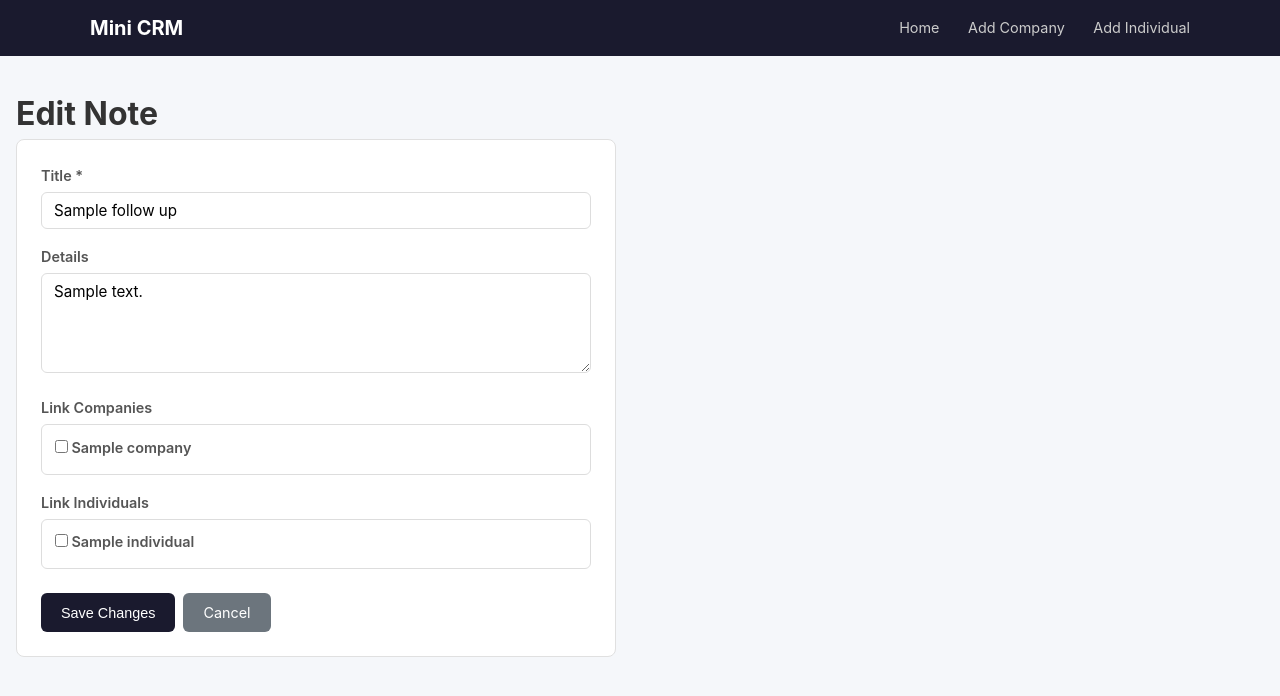
After one commit to jeremymanne/mini-crm, a Flask app: template templates/edit_follow_up.html in a window 1280 px wide. The commit adds this page. Shown: the top 696 px of the page. Run offline with Flask 3, Linux system fonts and the light colour scheme; the template is opened without the code that fills it: most values are stand-ins (such as "Sample title", 1, 10 or a date in 2020); some libraries are stand-ins or nearby versions.

Commit message:
Add edit functionality for follow-up notes

```diff
--- a/app.py
+++ b/app.py
@@ -503,6 +503,42 @@ def add_follow_up():
     return redirect(url_for('index'))
 
 
+@app.route('/follow-up/<int:id>/edit', methods=['GET', 'POST'])
+@login_required
+def edit_follow_up(id):
+    fu = query_db('SELECT * FROM follow_ups WHERE id = ?', (id,), one=True)
+    if not fu:
+        flash('Follow-up not found.', 'error')
+        return redirect(url_for('index'))
+    if request.method == 'POST':
+        title = request.form['title'].strip()
+        body = request.form.get('body', '').strip()
+        if not title:
+            flash('Title is required.', 'error')
+            return redirect(url_for('edit_follow_up', id=id))
+        query_db('UPDATE follow_ups SET title=?, body=? WHERE id=?', (title, body, id))
+        # Replace all links
+        query_db('DELETE FROM follow_up_links WHERE follow_up_id = ?', (id,))
+        for cid in request.form.getlist('link_companies'):
+            query_db('INSERT INTO follow_up_links (follow_up_id, entity_type, entity_id) VALUES (?, ?, ?)',
+                     (id, 'company', int(cid)))
+        for iid in request.form.getlist('link_individuals'):
+            query_db('INSERT INTO follow_up_links (follow_up_id, entity_type, entity_id) VALUES (?, ?, ?)',
+                     (id, 'individual', int(iid)))
+        commit_db()
+        flash('Follow-up updated.', 'success')
+        return redirect(url_for('index') + f'#follow-up-{id}')
+    # Get current links
+    current_links = query_db('SELECT * FROM follow_up_links WHERE follow_up_id = ?', (id,))
+    linked_company_ids = [l['entity_id'] for l in current_links if l['entity_type'] == 'company']
+    linked_individual_ids = [l['entity_id'] for l in current_links if l['entity_type'] == 'individual']
+    all_companies = query_db('SELECT id, name FROM companies ORDER BY name')
+    all_individuals = query_db('SELECT id, name FROM individuals ORDER BY name')
+    return render_template('edit_follow_up.html', follow_up=fu,
+                           all_companies=all_companies, all_individuals=all_individuals,
+                           linked_company_ids=linked_company_ids, linked_individual_ids=linked_individual_ids)
+
+
 @app.route('/follow-up/<int:id>/comment', methods=['POST'])
 @login_required
 def add_follow_up_comment(id):
--- a/static/css/style.css
+++ b/static/css/style.css
@@ -208,13 +208,24 @@ main {
     padding: 0.25rem 0.6rem;
     font-size: 0.8rem;
     background: none;
-    border: 1px solid #dc3545;
-    color: #dc3545;
+    border: 1px solid #1a1a2e;
+    color: #1a1a2e;
     border-radius: 4px;
     cursor: pointer;
+    text-decoration: none;
 }
 
 .btn-small:hover {
+    background: #1a1a2e;
+    color: #fff;
+}
+
+.btn-small.btn-danger {
+    border-color: #dc3545;
+    color: #dc3545;
+}
+
+.btn-small.btn-danger:hover {
     background: #dc3545;
     color: #fff;
 }
--- a/templates/company_detail.html
+++ b/templates/company_detail.html
@@ -101,7 +101,10 @@
         <div class="follow-up-card">
             <div class="follow-up-header">
                 <h3>{{ item.follow_up.title }}</h3>
-                <span class="meta">{{ item.follow_up.created_at }}</span>
+                <div class="follow-up-actions">
+                    <span class="meta">{{ item.follow_up.created_at }}</span>
+                    <a href="{{ url_for('edit_follow_up', id=item.follow_up.id) }}" class="btn-small">Edit</a>
+                </div>
             </div>
             {% if item.follow_up.body %}
             <p class="follow-up-body">{{ item.follow_up.body }}</p>
--- /dev/null
+++ b/templates/edit_follow_up.html
@@ -0,0 +1,41 @@
+{% extends "base.html" %}
+{% block title %}Edit Note - Mini CRM{% endblock %}
+{% block content %}
+<h1>Edit Note</h1>
+<form method="post" class="entity-form">
+    <div class="form-group">
+        <label for="title">Title *</label>
+        <input type="text" id="title" name="title" value="{{ follow_up.title }}" required>
+    </div>
+    <div class="form-group">
+        <label for="body">Details</label>
+        <textarea id="body" name="body">{{ follow_up.body or '' }}</textarea>
+    </div>
+    <div class="form-group">
+        <label>Link Companies</label>
+        <div class="checkbox-list">
+            {% for c in all_companies %}
+            <label class="checkbox-item">
+                <input type="checkbox" name="link_companies" value="{{ c.id }}"
+                       {% if c.id in linked_company_ids %}checked{% endif %}> {{ c.name }}
+            </label>
+            {% endfor %}
+        </div>
+    </div>
+    <div class="form-group">
+        <label>Link Individuals</label>
+        <div class="checkbox-list">
+            {% for i in all_individuals %}
+            <label class="checkbox-item">
+                <input type="checkbox" name="link_individuals" value="{{ i.id }}"
+                       {% if i.id in linked_individual_ids %}checked{% endif %}> {{ i.name }}
+            </label>
+            {% endfor %}
+        </div>
+    </div>
+    <div class="form-actions">
+        <button type="submit" class="btn">Save Changes</button>
+        <a href="{{ url_for('index') }}" class="btn btn-secondary">Cancel</a>
+    </div>
+</form>
+{% endblock %}
--- a/templates/index.html
+++ b/templates/index.html
@@ -62,6 +62,7 @@
                     <h3>{{ item.follow_up.title }}</h3>
                     <div class="follow-up-actions">
                         <span class="meta">{{ item.follow_up.created_at }}</span>
+                        <a href="{{ url_for('edit_follow_up', id=item.follow_up.id) }}" class="btn-small">Edit</a>
                         <form method="post" action="{{ url_for('delete_follow_up', id=item.follow_up.id) }}" class="inline-form"
                               onsubmit="return confirm('Delete this follow-up?')">
                             <button type="submit" class="btn-small btn-danger">Delete</button>
--- a/templates/individual_detail.html
+++ b/templates/individual_detail.html
@@ -102,7 +102,10 @@
         <div class="follow-up-card">
             <div class="follow-up-header">
                 <h3>{{ item.follow_up.title }}</h3>
-                <span class="meta">{{ item.follow_up.created_at }}</span>
+                <div class="follow-up-actions">
+                    <span class="meta">{{ item.follow_up.created_at }}</span>
+                    <a href="{{ url_for('edit_follow_up', id=item.follow_up.id) }}" class="btn-small">Edit</a>
+                </div>
             </div>
             {% if item.follow_up.body %}
             <p class="follow-up-body">{{ item.follow_up.body }}</p>
```
